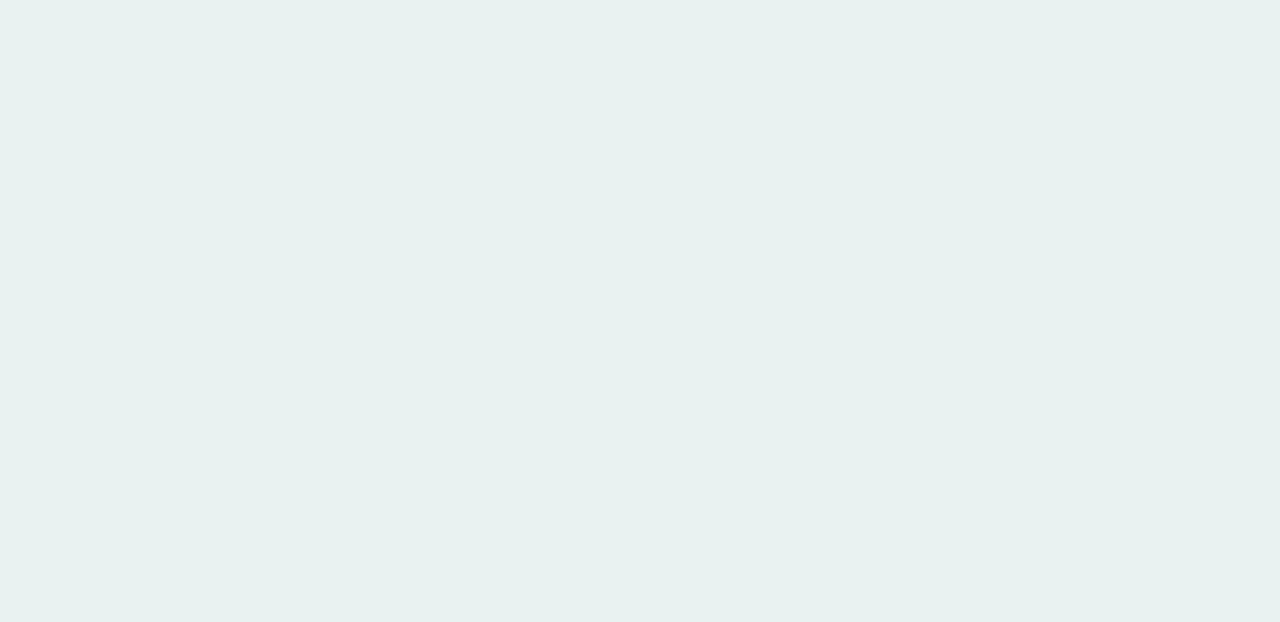
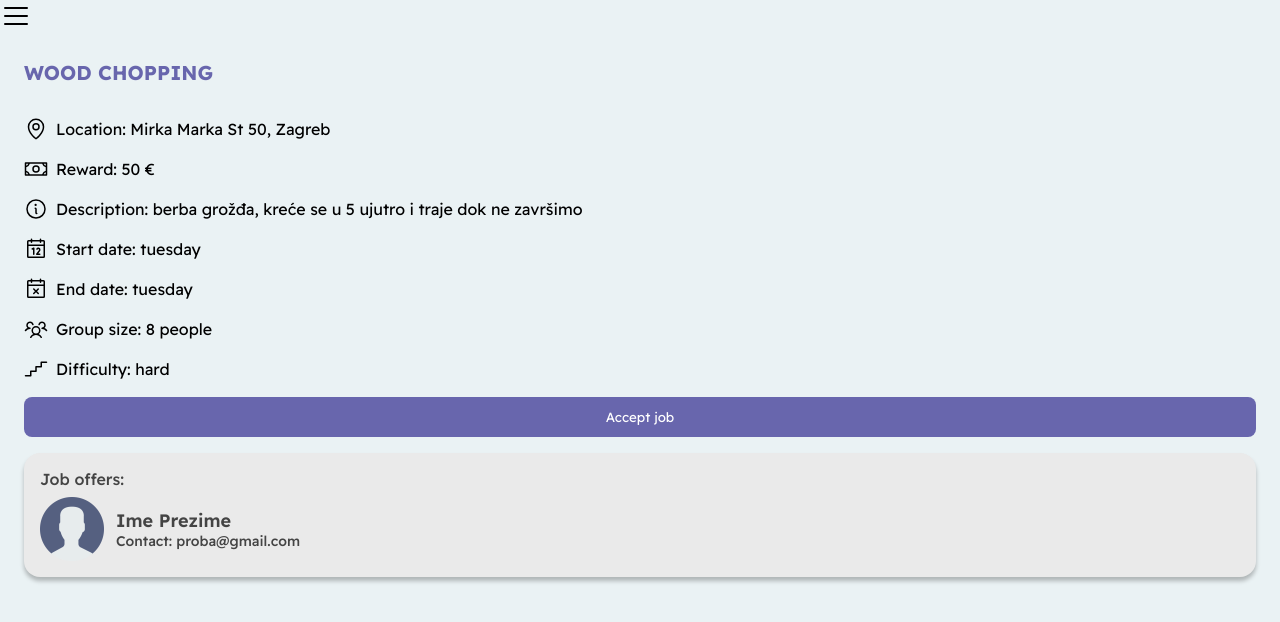
Before and after one commit to Fr1k1/Ri-Hack-2023, a React (Vite) app in the folder app/: page /tasks/1 in a window 1280 px wide. Before the commit this address had no page. Shown: the top 622 px of the page. Built offline with nearby package versions, Linux system fonts and the light colour scheme.

Commit message:
Add task details page

```diff
--- a/app/src/App.jsx
+++ b/app/src/App.jsx
@@ -2,6 +2,7 @@ import React from "react";
 import { Route, Routes } from "react-router-dom";
 import MainLayout from "./Components/templ/MainLayout";
 import Input from "./Components/atoms/Input";
+import TaskDetails from "./Components/pages/TaskDetails/TaskDetails";
 
 function App() {
   return (
@@ -13,6 +14,7 @@ function App() {
             element={<Input placeholder={"plc"} label={"Lbl"} />}
           />
           <Route path="/krec" element={<h1>something</h1>} />
+          <Route path="/tasks/:id" element={<TaskDetails/>} />
         </Route>
       </Routes>
     </>
--- a/app/src/Components/atoms/TaskOfferUserCard/TaskOfferUserCard.jsx
+++ b/app/src/Components/atoms/TaskOfferUserCard/TaskOfferUserCard.jsx
@@ -1,5 +1,5 @@
 import "./TaskOfferUserCard.scss";
-import noImage from "../../assets/user.png";
+import noImage from "../../../assets/user.png";
 
 const TaskOfferUserCard = ({ user }) => {
   return (
--- a/app/src/Components/pages/TaskDetails/TaskDetails.jsx
+++ b/app/src/Components/pages/TaskDetails/TaskDetails.jsx
@@ -1,9 +1,105 @@
-import React from 'react'
+import "./TaskDetails.scss";
+import {
+  MapPin,
+  Money,
+  Info,
+  Calendar,
+  CalendarX,
+  UsersThree,
+  Steps,
+} from "@phosphor-icons/react";
+import Button from "../../atoms/Button";
+import TaskOfferUserCard from "../../atoms/TaskOfferUserCard";
+import { useEffect, useState } from "react";
+import { useParams } from "react-router-dom";
 
 const TaskDetails = () => {
+  let { id } = useParams();
+  const [task, setTask] = useState({
+    id: id,
+    name: "",
+    location: "",
+    description: "",
+    reward: "",
+    difficultyId: 0,
+    creatorId: 0,
+    groupSize: "",
+    startDate: "",
+    endDate: "",
+  });
+  const [taskCreator, setTaskCreator] = useState({
+    firstName: "",
+    lastName: "",
+    email: "",
+  });
+
+  const acceptJob = () => {
+    console.log("accept job");
+  };
+
+  useEffect(() => {
+    console.log(id);
+    // TODO fetch task data by id
+    setTask({
+      id: id,
+      name: "Test name",
+      location: "Test location",
+      description: "Test description",
+      reward: "20",
+      difficultyId: 5,
+      creatorId: 1,
+      groupSize: 8,
+      startDate: "Tuesday",
+      endDate: "Tuesday",
+    });
+    // TODO fetch creator data from task.creatorId
+    setTaskCreator({
+      firstName: "Ime",
+      lastName: "Prezime",
+      email: "proba@gmail.com",
+    });
+  }, []);
+
   return (
-    <div>TaskDetails</div>
-  )
-}
+    <div className="task-details-wrapper">
+      <h3>Wood chopping</h3>
+      <div className="task-details-info">
+        <div className="task-details-info-item">
+          <MapPin size={24} className="icon" />
+          <p>Location: Mirka Marka St 50, Zagreb</p>
+        </div>
+        <div className="task-details-info-item">
+          <Money size={24} className="icon" />
+          <p>Reward: 50 €</p>
+        </div>
+        <div className="task-details-info-item">
+          <Info size={24} className="icon" />
+          <p>
+            Description: berba grožđa, kreće se u 5 ujutro i traje dok ne
+            završimo
+          </p>
+        </div>
+        <div className="task-details-info-item">
+          <Calendar size={24} className="icon" />
+          <p>Start date: tuesday</p>
+        </div>
+        <div className="task-details-info-item">
+          <CalendarX size={24} className="icon" />
+          <p>End date: tuesday</p>
+        </div>
+        <div className="task-details-info-item">
+          <UsersThree size={24} className="icon" />
+          <p>Group size: 8 people</p>
+        </div>
+        <div className="task-details-info-item">
+          <Steps size={24} className="icon" />
+          <p>Difficulty: hard</p>
+        </div>
+        <Button onClick={acceptJob}>Accept job</Button>
+        <TaskOfferUserCard user={taskCreator} />
+      </div>
+    </div>
+  );
+};
 
-export default TaskDetails
+export default TaskDetails;
--- a/app/src/Components/pages/TaskDetails/TaskDetails.scss
+++ b/app/src/Components/pages/TaskDetails/TaskDetails.scss
@@ -0,0 +1,33 @@
+.task-details-wrapper {
+  padding: 8px 24px;
+  display: flex;
+  flex-direction: column;
+
+  h3 {
+    color: #6866ad;
+    text-transform: uppercase;
+    font-size: 20px;
+    padding: 16px 0;
+  }
+
+  .task-details-info {
+    display: flex;
+    flex-direction: column;
+    gap: 16px;
+    padding: 16px 0;
+
+    .task-details-info-item {
+      display: flex;
+      align-items: center;
+      gap: 8px;
+
+      p {
+        word-wrap: break-word;
+      }
+
+      .icon {
+        min-width: 24px;
+      }
+    }
+  }
+}
```
